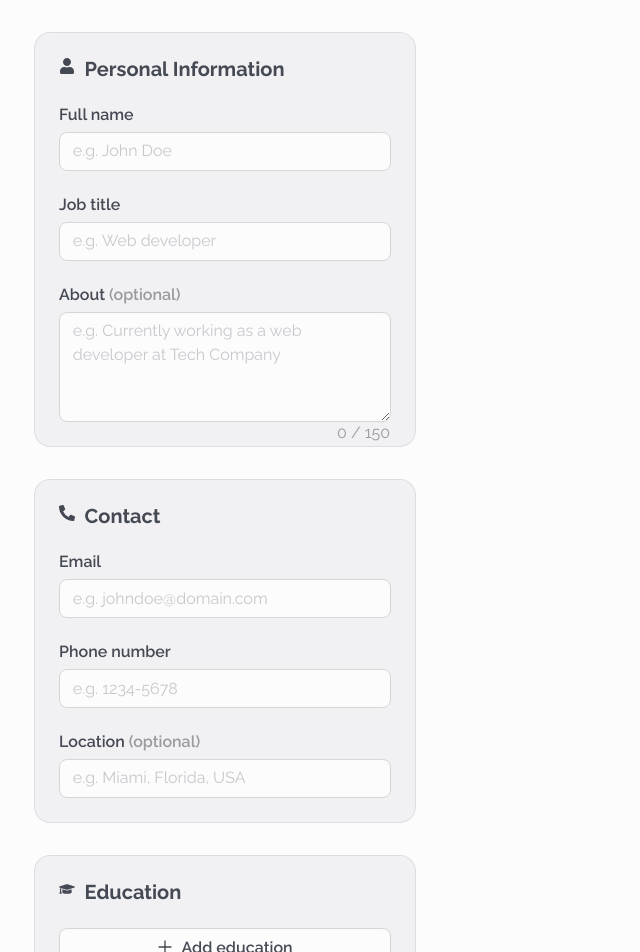
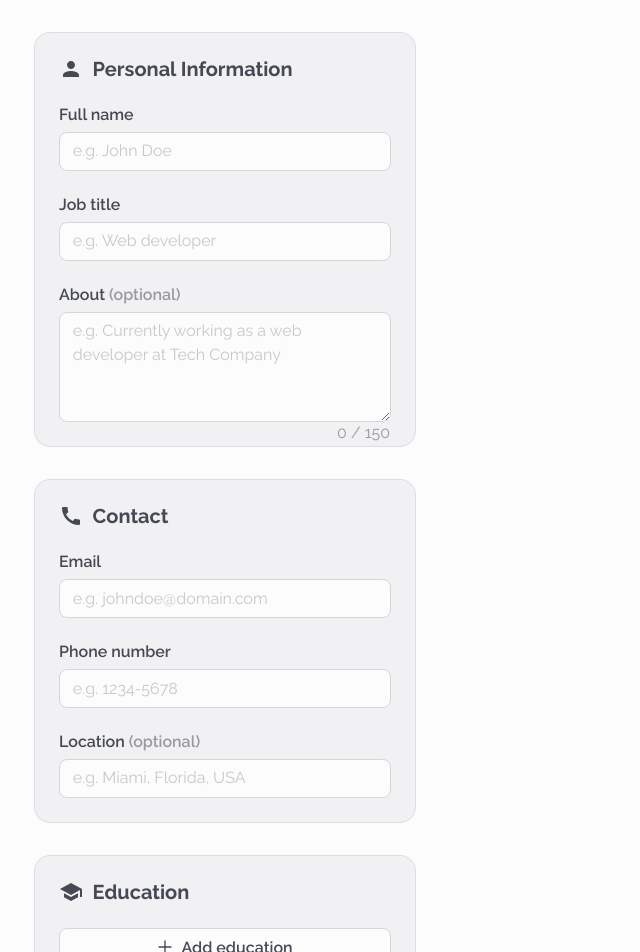
Before and after one commit to ErickBGomez/cv-application, a React (Vite) app: page / in a window 1280 px wide. Shown: the top 952 px of the page, without its empty margins (0-640 px from the left). Built offline with nearby package versions, Linux system fonts and the light colour scheme.

Commit message:
Change icons in resume form

```diff
--- a/src/App.jsx
+++ b/src/App.jsx
@@ -52,9 +52,9 @@ const data = {
     },
   ],
   skills: [
-    { skill: "React", value: 5 },
-    { skill: "NodeJS", value: 3 },
-    { skill: "Proofreading", value: 1 },
+    { skill: "React", proficiency: 5 },
+    { skill: "NodeJS", proficiency: 3 },
+    { skill: "Proofreading", proficiency: 1 },
   ],
 };
 
--- a/src/components/form/FormSection/FormSection.scss
+++ b/src/components/form/FormSection/FormSection.scss
@@ -22,6 +22,12 @@ legend {
     gap: 0.6rem;
     align-items: center;
 
+    .title-icon {
+      display: flex;
+      flex-direction: column;
+      justify-content: center;
+    }
+
     .title {
       @include text-styles.form-section-title;
     }
--- a/src/components/form/ResumeForm/ResumeForm.jsx
+++ b/src/components/form/ResumeForm/ResumeForm.jsx
@@ -1,6 +1,11 @@
 import { Button, Form, Input } from "antd";
-import { FaUser, FaPhoneAlt, FaGraduationCap } from "react-icons/fa";
-import { MdBusinessCenter, MdStar } from "react-icons/md";
+import {
+  MdPerson,
+  MdCall,
+  MdSchool,
+  MdBusinessCenter,
+  MdStar,
+} from "react-icons/md";
 import FormSection from "../FormSection/FormSection";
 import "./ResumeForm.scss";
 import DragCardsInput from "../../inputs/DragCardsInput/DragCardsInput";
@@ -23,7 +28,7 @@ const ResumeForm = () => {
       onFinish={handleSubmit}
       requiredMark="optional"
     >
-      <FormSection icon={<FaUser />} title="Personal Information">
+      <FormSection icon={<MdPerson />} title="Personal Information">
         <Form.Item
           label="Full name"
           name="fullName"
@@ -50,7 +55,7 @@ const ResumeForm = () => {
         </Form.Item>
       </FormSection>
 
-      <FormSection icon={<FaPhoneAlt />} title="Contact">
+      <FormSection icon={<MdCall />} title="Contact">
         <Form.Item label="Email" name="email" rules={validator.emailRules}>
           <Input placeholder="e.g. johndoe@domain.com" />
         </Form.Item>
@@ -68,7 +73,7 @@ const ResumeForm = () => {
         </Form.Item>
       </FormSection>
 
-      <FormSection icon={<FaGraduationCap />} title="Education">
+      <FormSection icon={<MdSchool />} title="Education">
         <Form.Item
           name="education"
           rules={validator.educationRules}
--- /dev/null
+++ b/src/components/page-elements/Header/Header.jsx
@@ -0,0 +1,5 @@
+const Header = () => {
+  return <div>Header</div>;
+};
+
+export default Header;
--- a/src/main.jsx
+++ b/src/main.jsx
@@ -4,6 +4,7 @@ import { ConfigProvider, App as AntdApp } from "antd";
 import App from "./App.jsx";
 import "./main.scss";
 import "./assets/scss/antd-reset.scss";
+import { IconContext } from "react-icons";
 
 const appTheme = {
   token: {
@@ -21,10 +22,12 @@ const appTheme = {
 
 createRoot(document.getElementById("root")).render(
   <StrictMode>
-    <ConfigProvider theme={appTheme}>
-      <AntdApp>
-        <App />
-      </AntdApp>
-    </ConfigProvider>
+    <IconContext.Provider value={{ size: "1.5rem" }}>
+      <ConfigProvider theme={appTheme}>
+        <AntdApp>
+          <App />
+        </AntdApp>
+      </ConfigProvider>
+    </IconContext.Provider>
   </StrictMode>
 );
```
